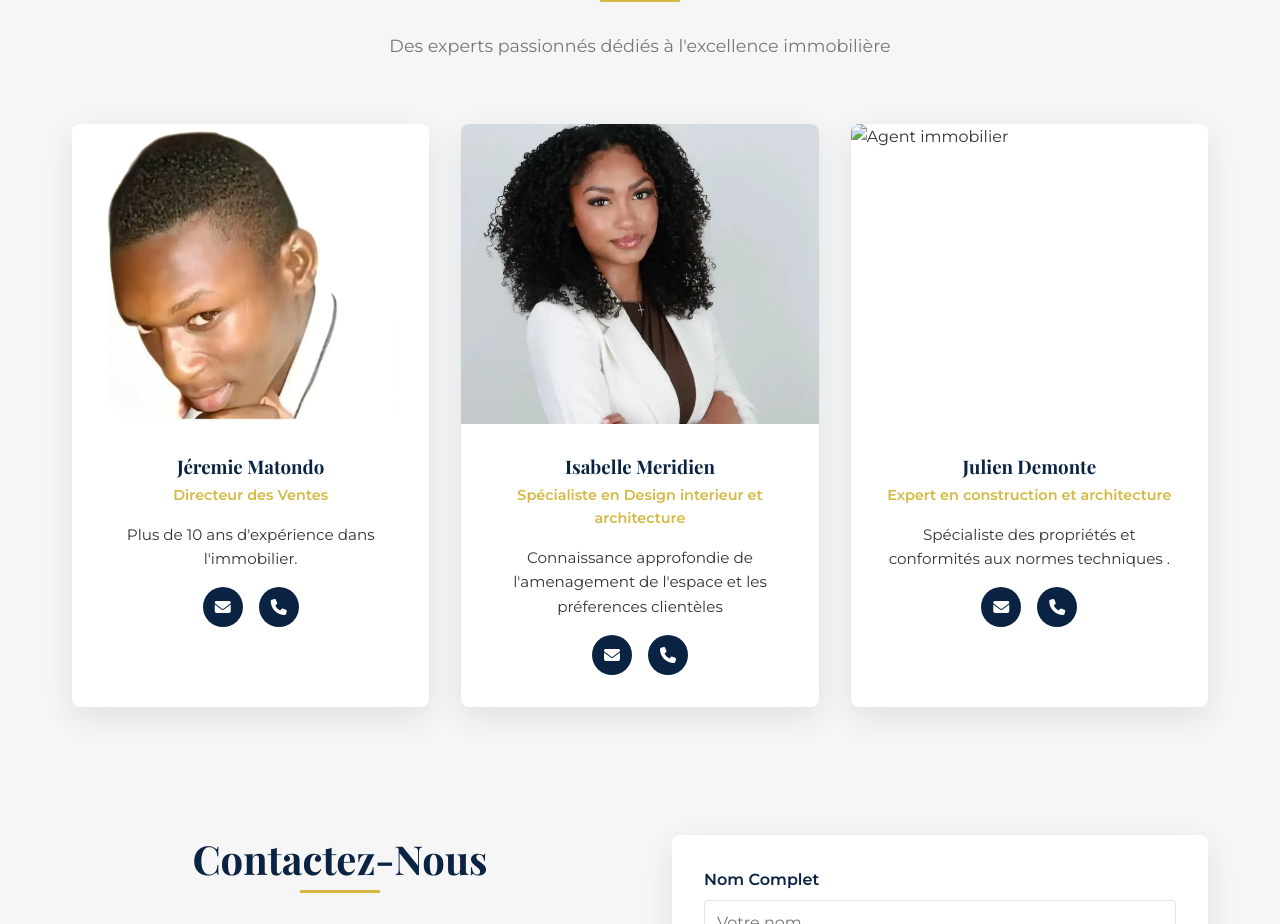
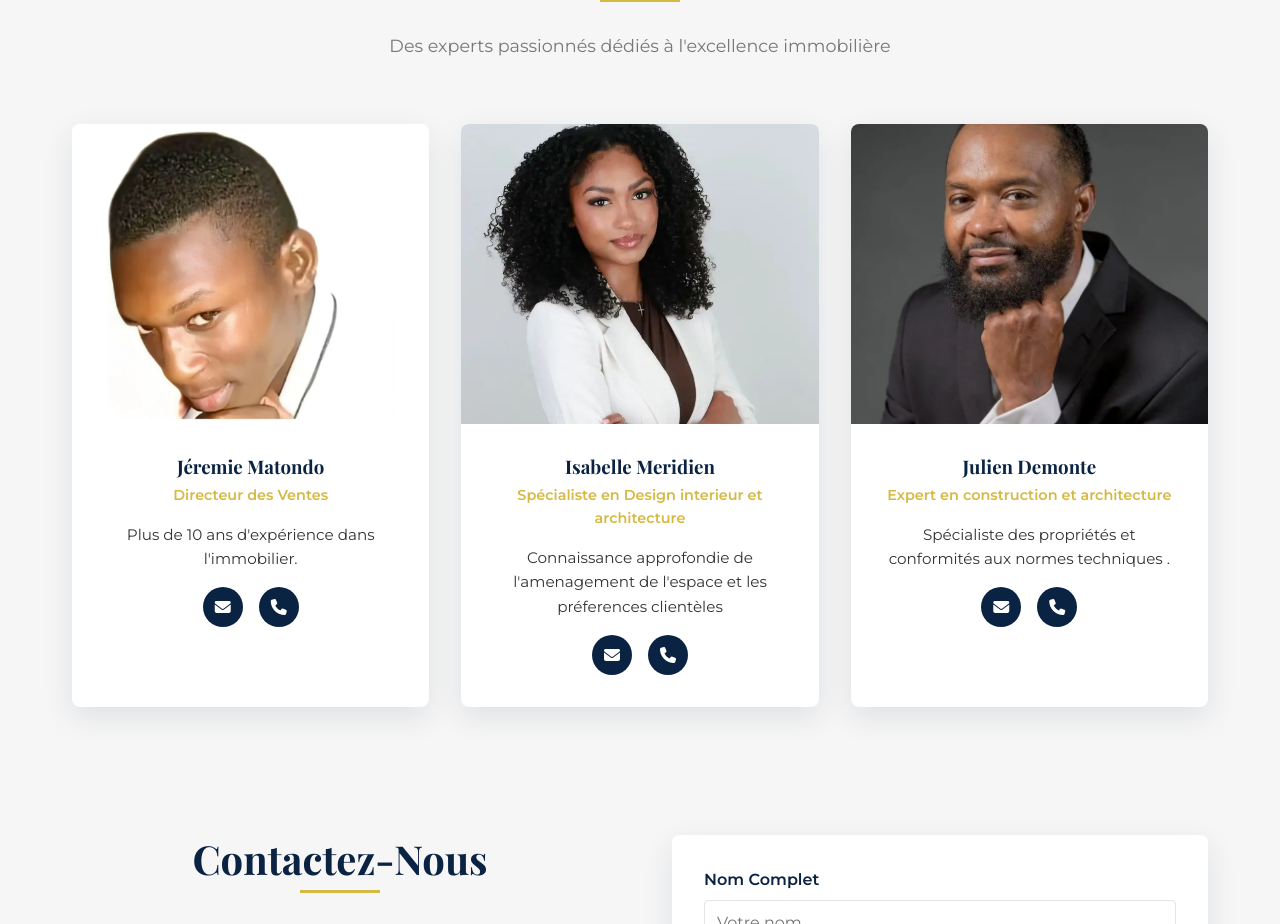
Before and after one commit to Jeremie2809/luxeDiaz, a plain HTML site: page index.html in a window 1280 px wide. Shown: the part 3420-4344 px from the top of the page. Drawn offline with nearby package versions, Linux system fonts and the light colour scheme.

Commit message:
Update index.html

```diff
--- a/index.html
+++ b/index.html
@@ -254,7 +254,7 @@
                 </div>
                 <div class="agent-card">
                     <div class="agent-image">
-                        <img src="homme (2).jpg" alt="Agent immobilier">
+                        <img src="expert-construction-architecture-luxediaz.webp" alt="Vue elegante d'une propriété de luxe en arrière-plan du site LuxeDiaz">
                     </div>
                     <div class="agent-details">
                         <h3>Julien Demonte</h3>
```
